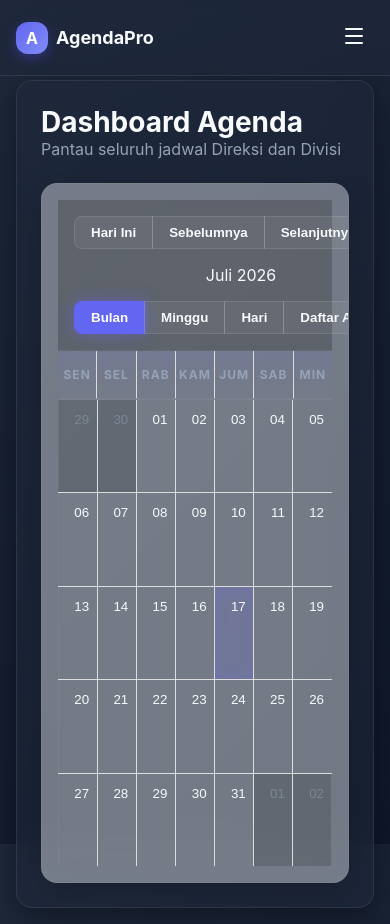
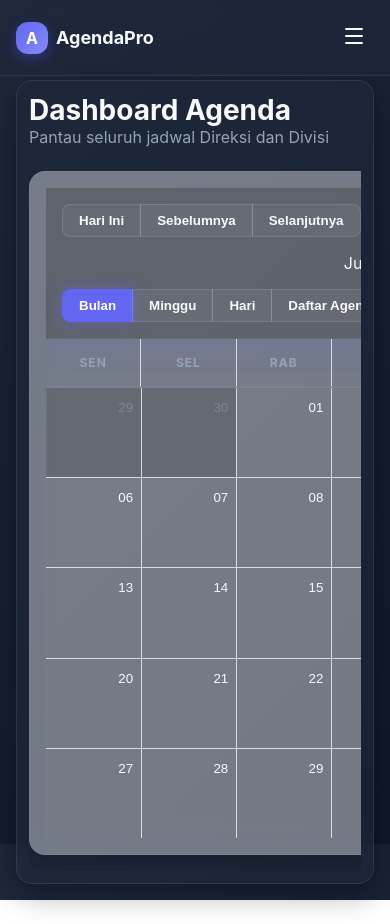
Before and after one commit to aleverdy/agenda-sekretaris, a Next.js app: page / in a window 390 px wide. After the commit the page ends 900 px from the top, so only its background shows below. Built offline with nearby package versions, Linux system fonts and the light colour scheme; no server answers; the database is empty.

Commit message:
Fix calendar overflow on mobile

```diff
--- a/src/app/globals.css
+++ b/src/app/globals.css
@@ -281,3 +281,26 @@ body {
   align-items: center;
   margin-bottom: 24px;
 }
+
+.dashboard-panel {
+  padding: 24px;
+  min-height: calc(100vh - 64px);
+}
+
+.calendar-wrapper {
+  height: 700px;
+  width: 100%;
+  overflow-x: auto;
+  padding-bottom: 16px;
+}
+
+.calendar-inner {
+  min-width: 700px; /* Force minimum width to prevent squishing and ensure scroll */
+  height: 100%;
+}
+
+@media (max-width: 768px) {
+  .dashboard-panel {
+    padding: 12px;
+  }
+}
--- a/src/app/page.tsx
+++ b/src/app/page.tsx
@@ -25,7 +25,7 @@ export default async function Home() {
   const isAdmin = await getIsAdmin();
 
   return (
-    <div className="glass-panel" style={{ padding: '24px', minHeight: 'calc(100vh - 64px)' }}>
+    <div className="glass-panel dashboard-panel">
       <div className="flex-header">
         <div>
           <h1 style={{ fontSize: '28px', fontWeight: 'bold' }}>Dashboard Agenda</h1>
@@ -34,8 +34,10 @@ export default async function Home() {
         {isAdmin && <AddAgendaModal participants={participants} />}
       </div>
 
-      <div style={{ height: '700px' }}>
-        <CalendarView initialAgendas={agendas} isAdmin={isAdmin} />
+      <div className="calendar-wrapper">
+        <div className="calendar-inner">
+          <CalendarView initialAgendas={agendas} isAdmin={isAdmin} />
+        </div>
       </div>
     </div>
   );
```
